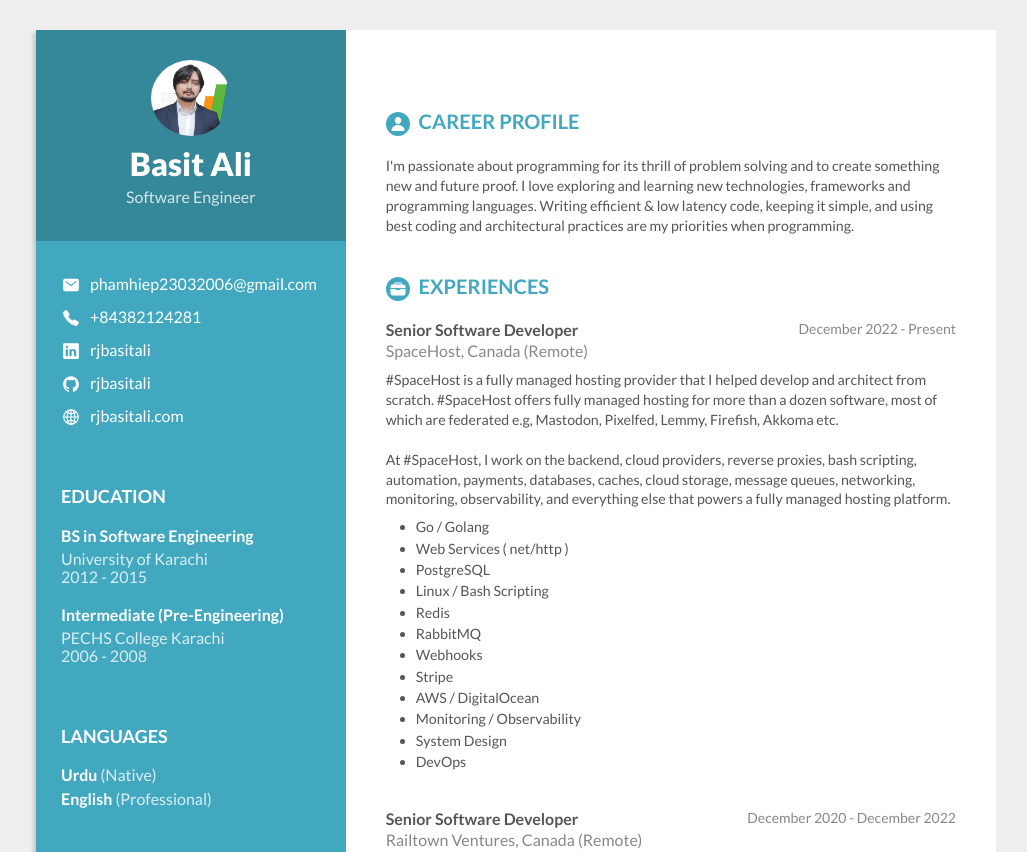
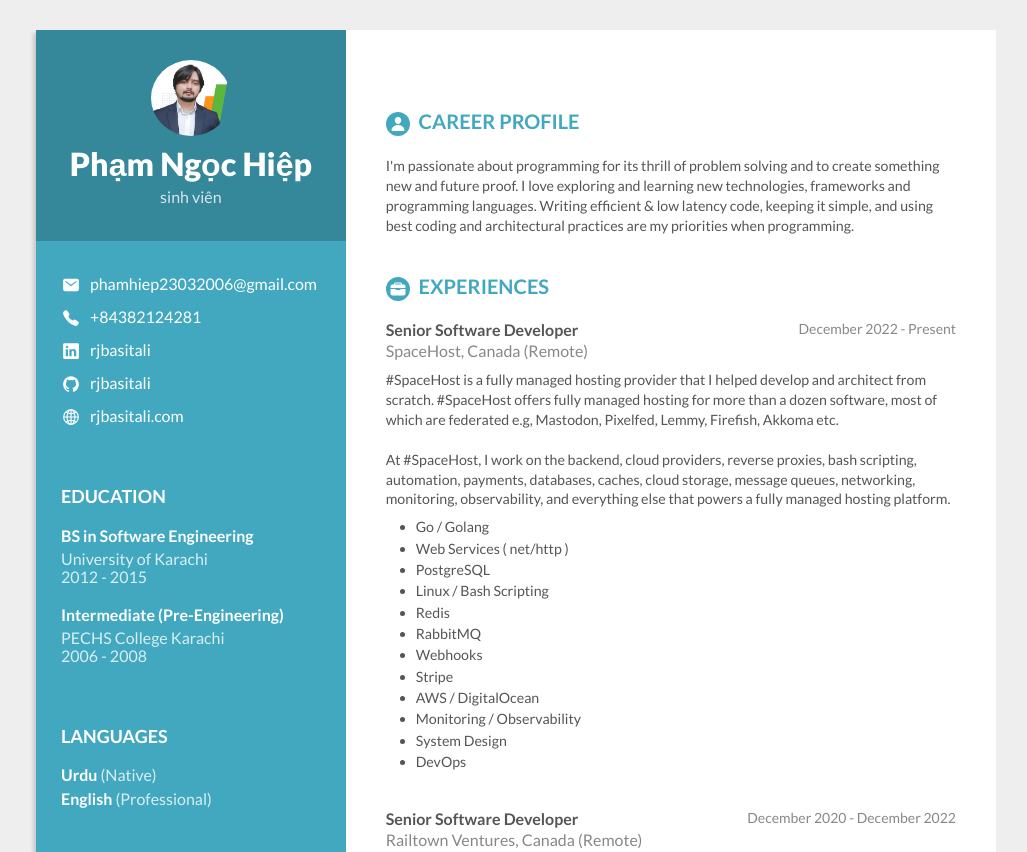
Before and after one commit to ngochiep3158/ngochiep.github.io, a plain HTML site: page index.html in a window 1280 px wide. Shown: the top 852 px of the page, without its empty margins (124-1151 px from the left). Drawn offline with nearby package versions, Linux system fonts and the light colour scheme.

Commit message:
Update index.html

```diff
--- a/index.html
+++ b/index.html
@@ -24,8 +24,8 @@
             <div class="col span-1-of-3 personal">
                 <div class="personal-header">
                     <img src="resources/img/profile_pic2.png" alt="Profile picture">
-                    <h1>Basit Ali</h1>
-                    <p>Software Engineer</p>
+                    <h1>Phạm Ngọc Hiệp</h1>
+                    <p>sinh viên</p>
                 </div>
                 <div class="personal-details">
                     <div class="personal-info">
```
